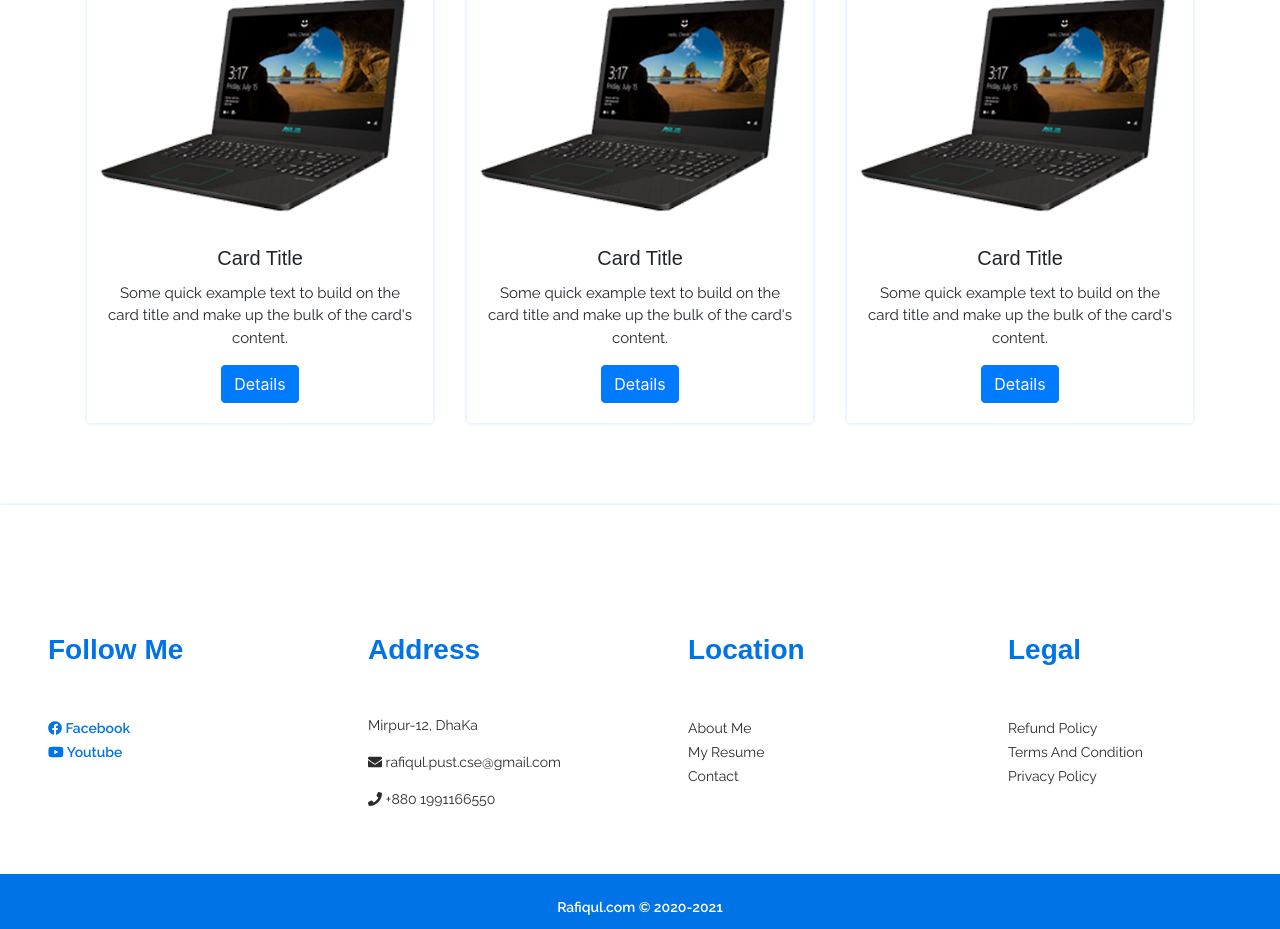
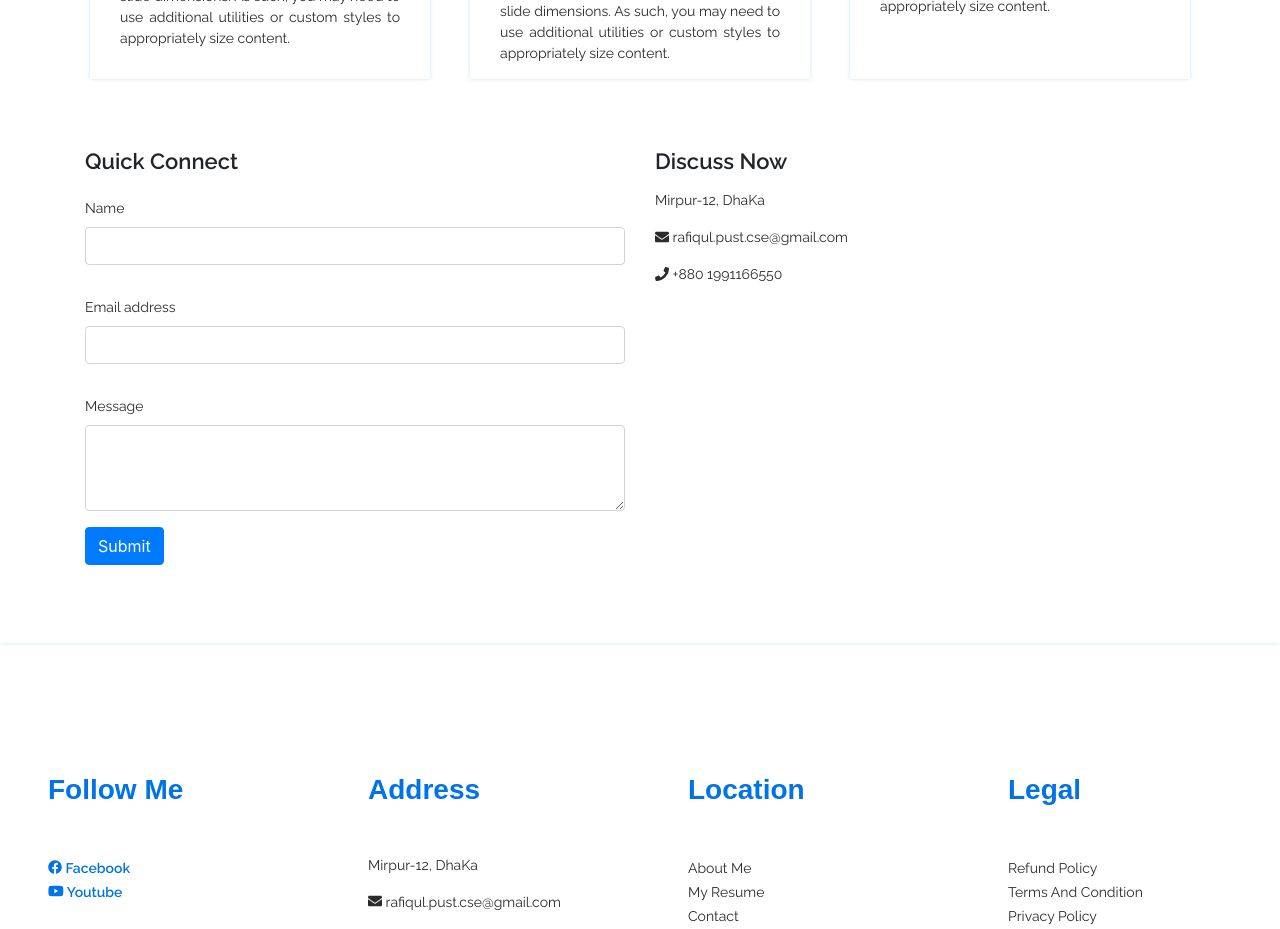
Before and after one commit to pustian-rafiq/my-app, a React (Create React App) app: page / in a window 1280 px wide. Shown: the part 800-1729 px from the top of the page. Built offline with nearby package versions, Linux system fonts and the light colour scheme.

Commit message:
contact and service page

```diff
--- a/src/App.js
+++ b/src/App.js
@@ -1,6 +1,9 @@
 import React from 'react'
 import './App.css';
-import PortfolioPage from './pages/PortfolioPage';
+import ServicePage from './pages/ServicePage';
+
+// import ContactPage from './pages/ContactPage';
+// import PortfolioPage from './pages/PortfolioPage';
 // import CoursesPage from './pages/CoursesPage';
 // import AboutPage from './pages/AboutPage';
 // import HomePage from './pages/HomePage'
@@ -8,8 +11,8 @@ import PortfolioPage from './pages/PortfolioPage';
 function App() {
   return (
     <div>
-      <PortfolioPage/>
 
+    <ServicePage/>
     </div>
   );
 }
--- a/src/asset/css/custom.css
+++ b/src/asset/css/custom.css
@@ -326,3 +326,9 @@
     color:#ffffff;
     font-size: 28px;
 }
+/* Contact section Override form control */
+.form-control:focus{
+    border-radius:2px !important;
+    color:#0073E6 !important;
+    box-shadow: 0 0 4px 0 rgba(0,115,230, 0.2) !important;
+}
--- /dev/null
+++ b/src/components/ContactSection/ContactSection.js
@@ -0,0 +1,52 @@
+import React, { Component,Fragment } from 'react';
+import { Col,Container,Row,Form,Button } from 'react-bootstrap';
+import { FontAwesomeIcon } from '@fortawesome/react-fontawesome';
+import { faEnvelope, faPhone } from '@fortawesome/free-solid-svg-icons';
+
+class ContactSection extends Component {
+    render() {
+        return (
+            <Fragment>
+                <Container className="mt-5">
+                    <Row>
+                        <Col lg={6} md={6} sm={12}>
+                        <h1 className="serviceName">Quick Connect</h1>
+                           <Form>
+
+                               <Form.Group>
+                                    <Form.Label  className="serviceDescription">Name</Form.Label>
+                                    <Form.Control type="email" />
+                                </Form.Group>
+
+                                <Form.Group>
+                                    <Form.Label  className="serviceDescription">Email address</Form.Label>
+                                    <Form.Control type="email" />
+                                </Form.Group>
+
+                                <Form.Group>
+                                    <Form.Label  className="serviceDescription">Message</Form.Label>
+                                    <Form.Control  as="textarea" rows={3} />
+                                </Form.Group>
+
+
+                                <Button variant="primary" type="submit">
+                                    Submit
+                                </Button>
+                            </Form>
+                        </Col>
+
+                        <Col lg={6} md={6} sm={12}>
+                            <h1 className="serviceName">Discuss Now</h1>
+                             <p  className="serviceDescription">Mirpur-12, DhaKa</p>
+                             <p className="serviceDescription"><FontAwesomeIcon icon={faEnvelope} /> rafiqul.pust.cse@gmail.com</p>
+                             <p className="serviceDescription"><FontAwesomeIcon icon={faPhone} /> +880 1991166550</p>
+                        </Col>
+                    </Row>
+                </Container>
+
+            </Fragment>
+        );
+    }
+}
+
+export default ContactSection;
--- /dev/null
+++ b/src/pages/ContactPage.js
@@ -0,0 +1,19 @@
+import React, { Component,Fragment } from 'react';
+import PageTop from '../components/PageTop/PageTop';
+import TopNavigation from '../components/TopNavigation/TopNavigation';
+import Footer from '../components/Footer/Footer';
+import ContactSection from '../components/ContactSection/ContactSection';
+class ContactPage extends Component {
+    render() {
+        return (
+            <Fragment>
+                <TopNavigation/>
+                <PageTop pageTitle="Contact Me" />
+                <ContactSection/>
+                <Footer/>
+            </Fragment>
+        );
+    }
+}
+
+export default ContactPage;
--- /dev/null
+++ b/src/pages/ServicePage.js
@@ -0,0 +1,23 @@
+import React, { Component,Fragment } from 'react';
+import PageTop from '../components/PageTop/PageTop';
+import TopNavigation from '../components/TopNavigation/TopNavigation';
+import Footer from '../components/Footer/Footer';
+import ContactSection from '../components/ContactSection/ContactSection';
+import Services from '../components/Services/Services';
+
+
+class ServicePage extends Component {
+    render() {
+        return (
+            <Fragment>
+                <TopNavigation/>
+                <PageTop pageTitle="My Services" />
+                <Services/>
+                <ContactSection/>
+                <Footer/>
+            </Fragment>
+        );
+    }
+}
+
+export default ServicePage;
```
Also changed, not shown: 1 other file (tests, documents, lock files or other folders).
